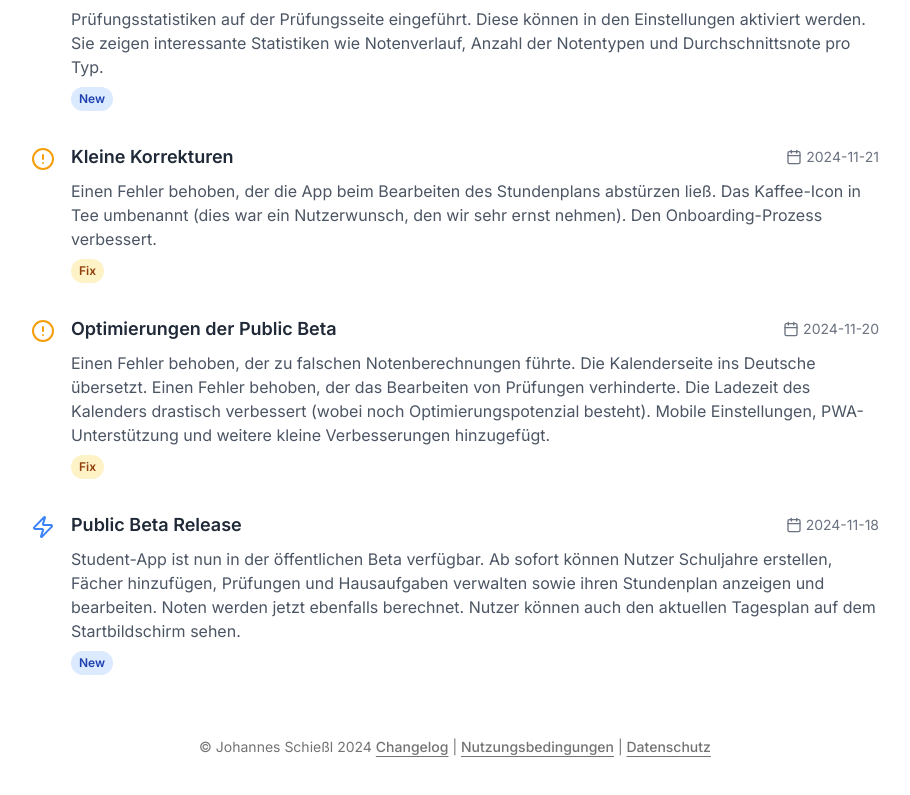
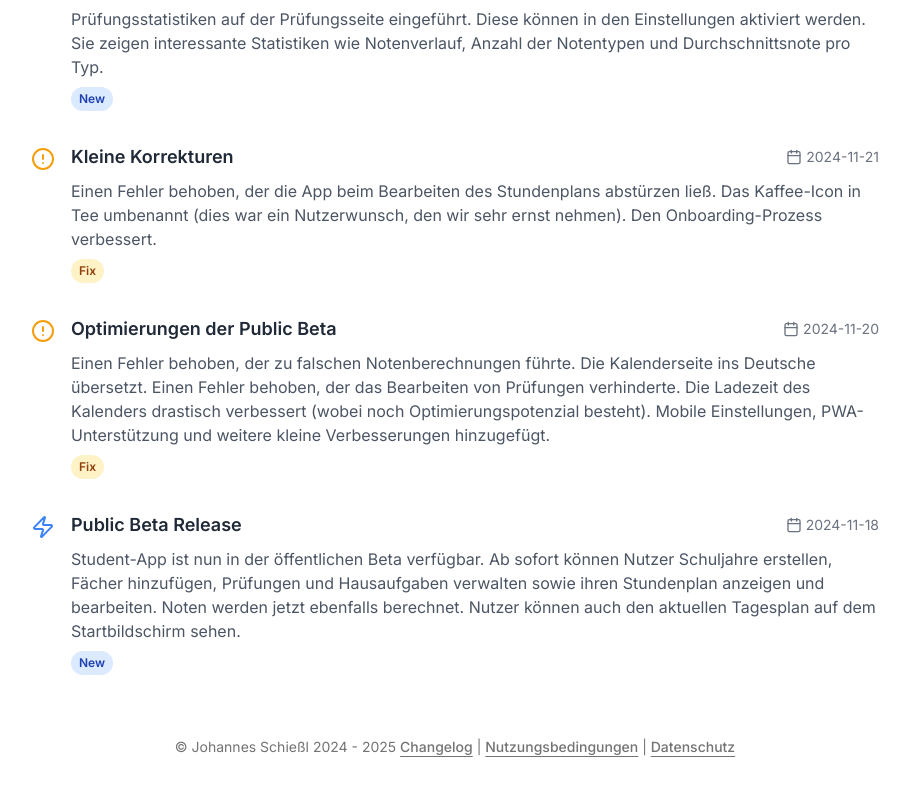
Before and after one commit to johannesschiessl/Studentapp, a Next.js app: page /changelog in a window 1280 px wide. Shown: the part 1253-2048 px from the top of the page, without its empty margins (185-1095 px from the left). Built offline with nearby package versions, Linux system fonts and the light colour scheme; no server answers.

Commit message:
chore: update year to 2025

```diff
--- a/src/app/(site)/layout.tsx
+++ b/src/app/(site)/layout.tsx
@@ -24,7 +24,7 @@ export default function SiteLayout({
       <footer className="py-6 md:px-8 md:py-0">
         <div className="container flex flex-col items-center justify-center gap-4 md:h-24">
           <p className="text-center text-sm leading-loose text-muted-foreground">
-            © Johannes Schießl 2024{" "}
+            © Johannes Schießl 2024 - 2025{" "}
             <Link
               href="/changelog"
               className="font-medium underline underline-offset-4"
```
